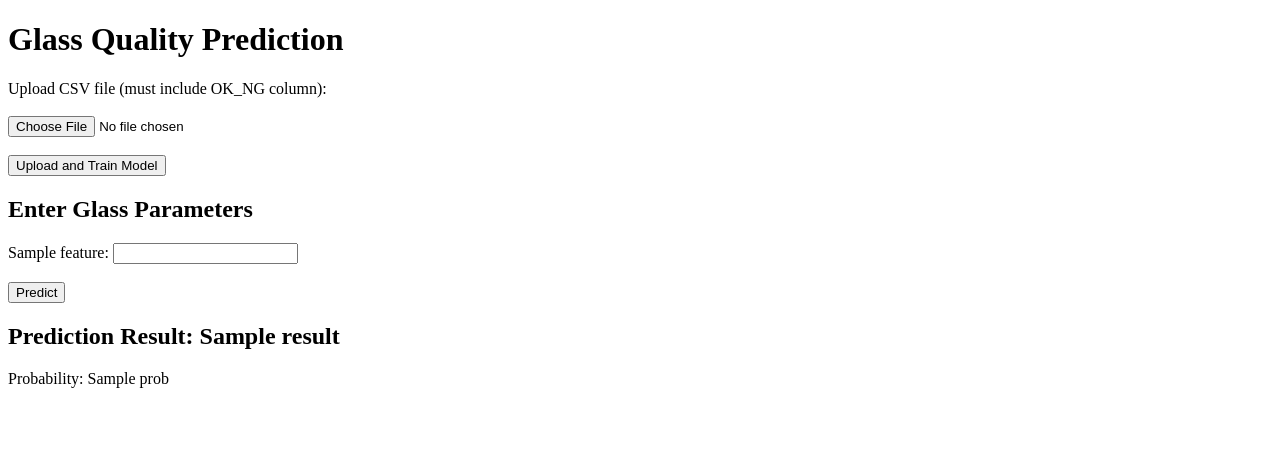
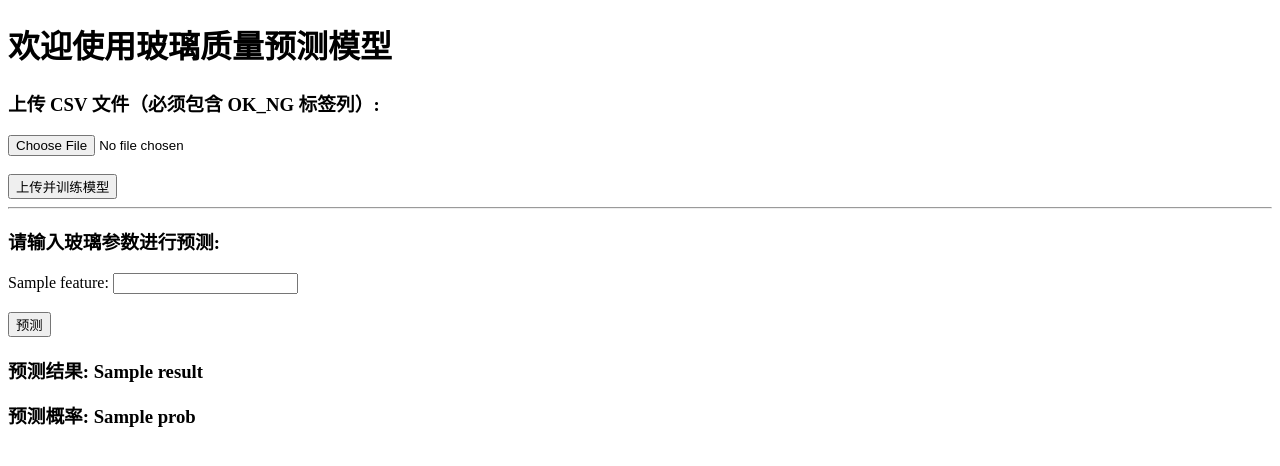
Before and after one commit to arthurweep/glass-quality-check, a Flask app: template templates/index.html in a window 1280 px wide. Shown: the top 466 px of the page. Run offline with Flask 3, Linux system fonts and the light colour scheme; the template is opened without the code that fills it: most values are stand-ins (such as "Sample title", 1, 10 or a date in 2020).

Commit message:
Update index.html

```diff
--- a/templates/index.html
+++ b/templates/index.html
@@ -3,43 +3,40 @@
 <head>
     <meta charset="UTF-8">
     <meta name="viewport" content="width=device-width, initial-scale=1.0">
-    <title>Glass Quality Prediction</title>
+    <title>模型预测</title>
 </head>
 <body>
-    <h1>Glass Quality Prediction</h1>
+    <h1>欢迎使用玻璃质量预测模型</h1>
 
-    <!-- File upload form -->
-    <form action="/" method="post" enctype="multipart/form-data">
-        <label for="csv_file">Upload CSV file (must include OK_NG column):</label><br><br>
-        <input type="file" name="csv_file" accept=".csv"><br><br>
-        <input type="submit" value="Upload and Train Model">
+    <form method="POST" enctype="multipart/form-data">
+        <h3>上传 CSV 文件（必须包含 OK_NG 标签列）:</h3>
+        <input type="file" name="csv_file" accept=".csv" required><br><br>
+        <button type="submit">上传并训练模型</button>
     </form>
 
-    <!-- Display message after model training -->
-    <p>{{ message }}</p>
-
-    <!-- Display form to input parameters for prediction -->
-    {% if features %}
-        <h2>Enter Glass Parameters</h2>
-        <form action="/" method="post">
-            {% for feature in features %}
-                <label for="{{ feature }}">{{ feature }}:</label>
-                <input type="text" id="{{ feature }}" name="{{ feature }}"><br><br>
-            {% endfor %}
-            <input type="submit" value="Predict">
-        </form>
+    {% if message %}
+        <p>{{ message }}</p>
     {% endif %}
 
-    <!-- Display prediction result -->
+    <hr>
+
+    <h3>请输入玻璃参数进行预测:</h3>
+    <form method="POST">
+        {% for feature in features %}
+            <label for="{{ feature }}">{{ feature }}:</label>
+            <input type="text" name="{{ feature }}" required><br><br>
+        {% endfor %}
+        <button type="submit">预测</button>
+    </form>
+
     {% if result %}
-        <h2>Prediction Result: {{ result }}</h2>
-        <p>Probability: {{ prob }}</p>
+        <h3>预测结果: {{ result }}</h3>
+        <h3>预测概率: {{ prob }}</h3>
     {% endif %}
 
-    <!-- Display SHAP visualization if available -->
     {% if result == "❌ 不合格" %}
-        <h2>SHAP Explanation for NG Prediction:</h2>
-        <img src="{{ url_for('static', filename='shap_plot.png') }}" alt="SHAP Plot">
+        <h3>SHAP 可视化分析图:</h3>
+        <img src="{{ url_for('static', filename='shap_plot.png') }}" alt="SHAP 图">
     {% endif %}
 </body>
 </html>
```
